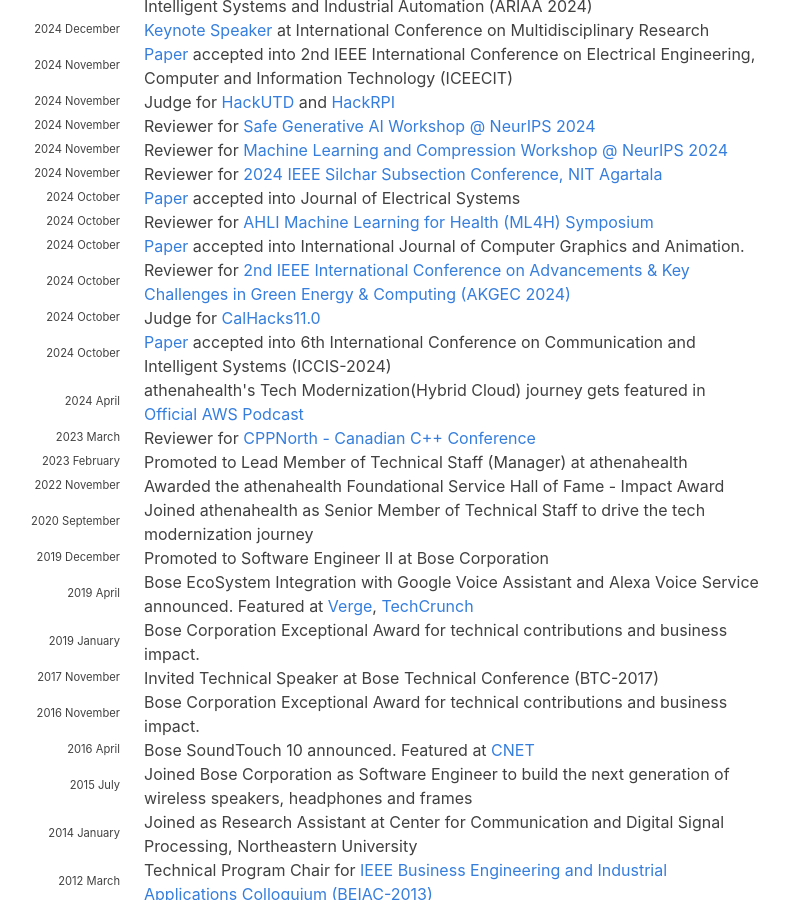
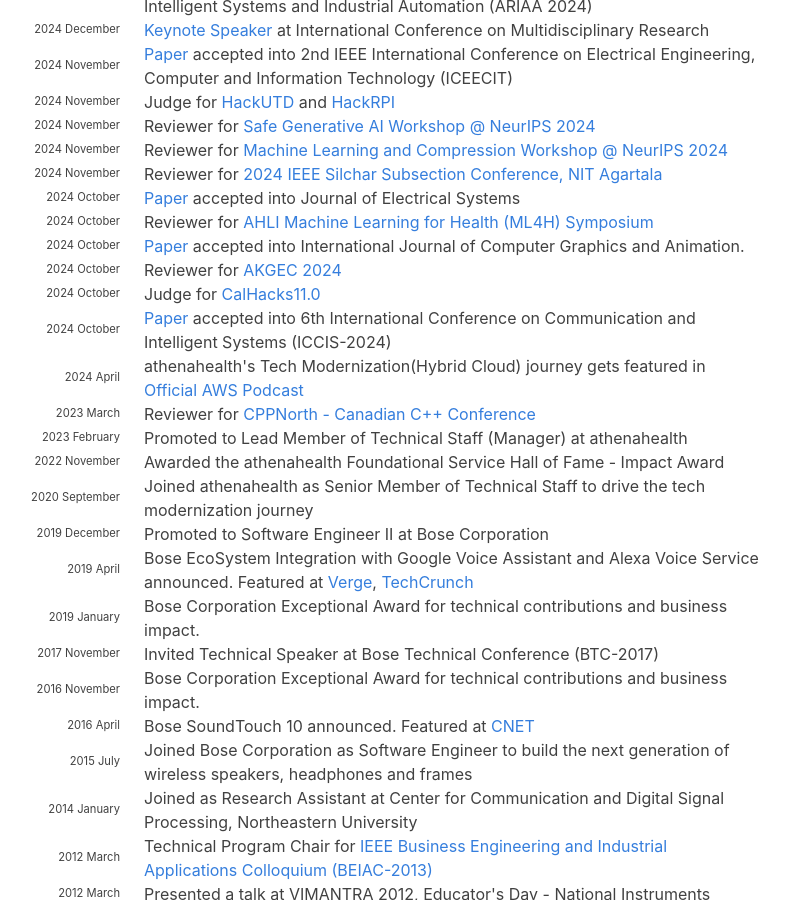
Before and after one commit to hariharanragothaman/hariharanragothaman.github.io, a Jekyll site: the page built from index.md, in a window 1280 px wide and 900 px high, scrolled down 1324 px. Shown: the whole window, without its empty margins (188-977 px from the left). Built offline with Jekyll 4.4.1, drawn with Linux system fonts in a browser that asks for light colours; nearby versions of some CDN libraries; some web fonts are replaced.

Commit message:
Polishes and Updates

```diff
--- a/_data/news.yaml
+++ b/_data/news.yaml
@@ -107,7 +107,7 @@
 
 - year: 2024
   year-extra: October
-  description: Reviewer for <a href="https://enconf.akgec.ac.in/">2nd IEEE International Conference on Advancements & Key Challenges in Green Energy & Computing (AKGEC 2024)</a>
+  description: Reviewer for <a href="https://enconf.akgec.ac.in/">AKGEC 2024</a>
 
 - year: 2024
   year-extra: October
```
